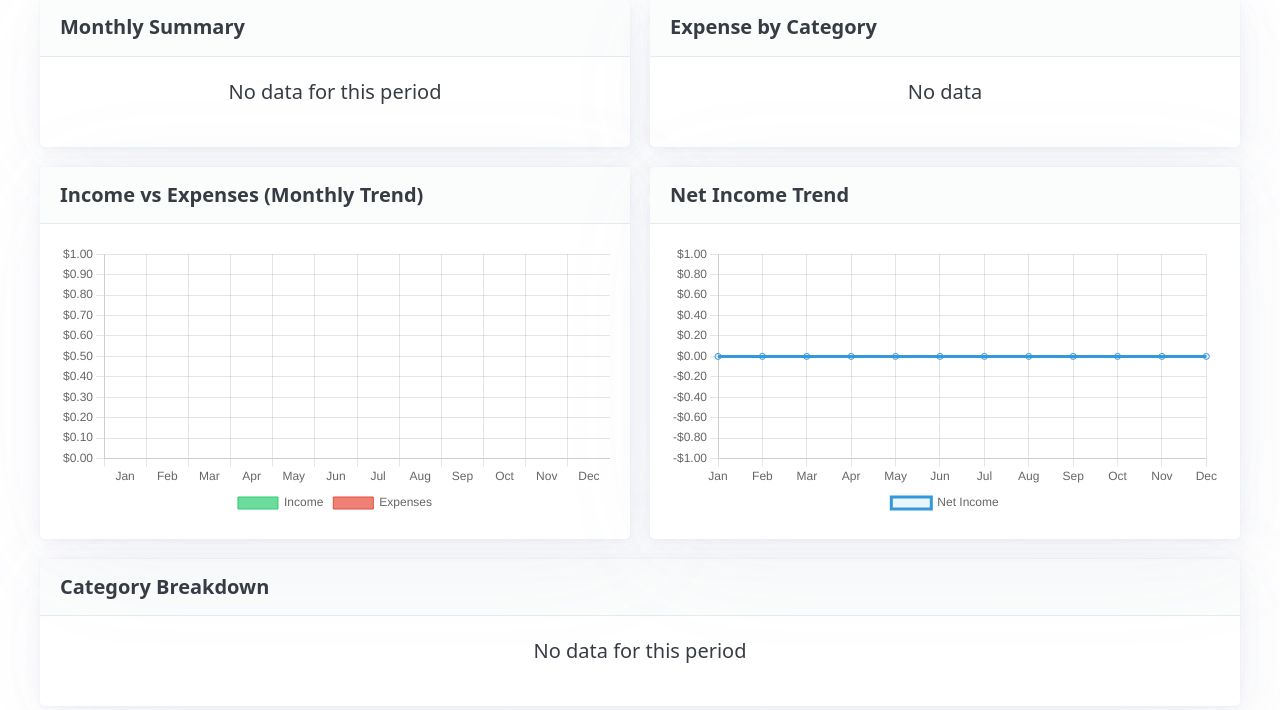
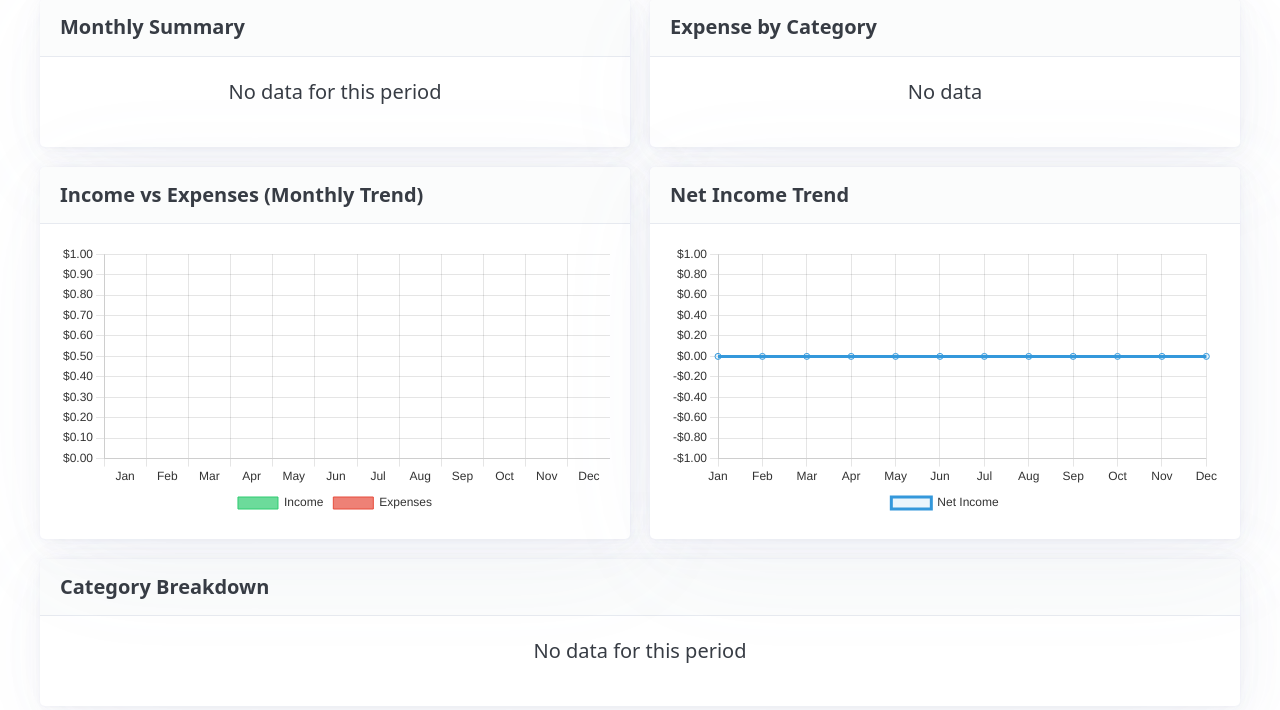
Before and after one commit to notbinsu-byte/money-tracker, a FastAPI app: page /reports in a window 1280 px wide. Shown: the part 289-999 px from the top of the page. Run offline with FastAPI, Linux system fonts and the light colour scheme; data that the repository does not hold is empty; some libraries are stand-ins or nearby versions.

Commit message:
UI/UX bug fixes

```diff
--- a/app/static/js/charts.js
+++ b/app/static/js/charts.js
@@ -16,6 +16,8 @@ function getChartColors(count) {
 function renderPieChart(canvasId, data, currency = 'USD') {
     const ctx = document.getElementById(canvasId);
     if (!ctx) return null;
+    const isDark = document.documentElement.getAttribute('data-theme') === 'dark';
+    const textColor = isDark ? '#c2c7d0' : '#333';
     return new Chart(ctx, {
         type: 'doughnut',
         data: {
@@ -29,7 +31,7 @@ function renderPieChart(canvasId, data, currency = 'USD') {
         options: {
             responsive: true,
             plugins: {
-                legend: { position: 'bottom', labels: { padding: 12, font: { size: 11 } } },
+                legend: { position: 'bottom', labels: { padding: 12, font: { size: 11 }, color: textColor } },
                 tooltip: {
                     callbacks: {
                         label: ctx => {
@@ -47,6 +49,9 @@ function renderPieChart(canvasId, data, currency = 'USD') {
 function renderBarChart(canvasId, monthlyData, currency = 'USD') {
     const ctx = document.getElementById(canvasId);
     if (!ctx) return null;
+    const isDark = document.documentElement.getAttribute('data-theme') === 'dark';
+    const textColor = isDark ? '#c2c7d0' : '#333';
+    const gridColor = isDark ? 'rgba(255,255,255,0.1)' : 'rgba(0,0,0,0.1)';
     return new Chart(ctx, {
         type: 'bar',
         data: {
@@ -71,10 +76,18 @@ function renderBarChart(canvasId, monthlyData, currency = 'USD') {
         options: {
             responsive: true,
             scales: {
-                y: { beginAtZero: true, ticks: { callback: v => formatCurrency(v, currency) } },
+                y: {
+                    beginAtZero: true,
+                    ticks: { callback: v => formatCurrency(v, currency), color: textColor },
+                    grid: { color: gridColor },
+                },
+                x: {
+                    ticks: { color: textColor },
+                    grid: { color: gridColor },
+                },
             },
             plugins: {
-                legend: { position: 'bottom' },
+                legend: { position: 'bottom', labels: { color: textColor } },
                 tooltip: { callbacks: { label: ctx => `${ctx.dataset.label}: ${formatCurrency(ctx.parsed.y, currency)}` } },
             },
         },
@@ -84,6 +97,9 @@ function renderBarChart(canvasId, monthlyData, currency = 'USD') {
 function renderLineChart(canvasId, monthlyData, currency = 'USD') {
     const ctx = document.getElementById(canvasId);
     if (!ctx) return null;
+    const isDark = document.documentElement.getAttribute('data-theme') === 'dark';
+    const textColor = isDark ? '#c2c7d0' : '#333';
+    const gridColor = isDark ? 'rgba(255,255,255,0.1)' : 'rgba(0,0,0,0.1)';
     return new Chart(ctx, {
         type: 'line',
         data: {
@@ -100,10 +116,17 @@ function renderLineChart(canvasId, monthlyData, currency = 'USD') {
         options: {
             responsive: true,
             scales: {
-                y: { ticks: { callback: v => formatCurrency(v, currency) } },
+                y: {
+                    ticks: { callback: v => formatCurrency(v, currency), color: textColor },
+                    grid: { color: gridColor },
+                },
+                x: {
+                    ticks: { color: textColor },
+                    grid: { color: gridColor },
+                },
             },
             plugins: {
-                legend: { position: 'bottom' },
+                legend: { position: 'bottom', labels: { color: textColor } },
                 tooltip: { callbacks: { label: ctx => `Net: ${formatCurrency(ctx.parsed.y, currency)}` } },
             },
         },
@@ -113,6 +136,9 @@ function renderLineChart(canvasId, monthlyData, currency = 'USD') {
 function renderTrendChart(canvasId, data, currency = 'USD') {
     const ctx = document.getElementById(canvasId);
     if (!ctx) return null;
+    const isDark = document.documentElement.getAttribute('data-theme') === 'dark';
+    const textColor = isDark ? '#c2c7d0' : '#333';
+    const gridColor = isDark ? 'rgba(255,255,255,0.1)' : 'rgba(0,0,0,0.1)';
     return new Chart(ctx, {
         type: 'line',
         data: {
@@ -139,10 +165,18 @@ function renderTrendChart(canvasId, data, currency = 'USD') {
         options: {
             responsive: true,
             scales: {
-                y: { beginAtZero: true, ticks: { callback: v => formatCurrency(v, currency) } },
+                y: {
+                    beginAtZero: true,
+                    ticks: { callback: v => formatCurrency(v, currency), color: textColor },
+                    grid: { color: gridColor },
+                },
+                x: {
+                    ticks: { color: textColor },
+                    grid: { color: gridColor },
+                },
             },
             plugins: {
-                legend: { position: 'bottom' },
+                legend: { position: 'bottom', labels: { color: textColor } },
                 tooltip: { callbacks: { label: ctx => `${ctx.dataset.label}: ${formatCurrency(ctx.parsed.y, currency)}` } },
             },
         },
--- a/app/templates/dashboard.html
+++ b/app/templates/dashboard.html
@@ -196,14 +196,14 @@ document.addEventListener('DOMContentLoaded', async () => {
         if (budgets.length > 0) {
             alertsDiv.innerHTML = budgets.map(b => {
                 const pct = Math.min(b.percentage, 100);
-                const color = b.percentage >= 100 ? 'var(--del-color)' : b.percentage >= 80 ? 'var(--warning-color)' : 'var(--ins-color)';
+                const progressClass = b.percentage >= 100 ? 'progress-red' : b.percentage >= 80 ? 'progress-yellow' : 'progress-green';
                 const cur = b.currency || 'USD';
                 return `<div class="budget-alert">
                     <div style="display:flex;justify-content:space-between;margin-bottom:4px;">
                         <span>${escapeHtml(b.category_icon)} ${escapeHtml(b.category_name)} <small style="opacity:0.7;">(${escapeHtml(cur)})</small></span>
                         <span>${formatCurrency(b.spent_amount, cur)} / ${formatCurrency(b.budget_amount, cur)}</span>
                     </div>
-                    <progress value="${pct}" max="100" style="--pico-progress-color:${color};"></progress>
+                    <progress class="${progressClass}" value="${pct}" max="100"></progress>
                 </div>`;
             }).join('');
         }
--- a/app/templates/recurring.html
+++ b/app/templates/recurring.html
@@ -112,7 +112,7 @@ async function loadRecurring() {
                         <br><small>${escapeHtml(r.frequency)} | ${escapeHtml(r.type)} | ${formatCurrency(r.amount, r.currency || 'USD')}</small>
                     </div>
                     <div style="display:flex;gap:0.25rem;align-items:center;">
-                        <span class="badge" style="background:${r.is_active ? 'var(--ins-color)' : 'var(--muted-color)'};color:white;padding:2px 8px;border-radius:4px;font-size:0.8rem;">${r.is_active ? 'Active' : 'Inactive'}</span>
+                        <span class="badge" style="background:${r.is_active ? '#2ecc71' : '#636e72'};color:#fff;padding:2px 8px;border-radius:4px;font-size:0.8rem;">${r.is_active ? 'Active' : 'Inactive'}</span>
                         <button class="outline small-btn" onclick="editRecurring(${r.id})">Edit</button>
                         <button class="outline secondary small-btn" onclick="deleteRecurring(${r.id})">Del</button>
                     </div>
--- a/app/templates/reports.html
+++ b/app/templates/reports.html
@@ -126,7 +126,9 @@ async function loadReports() {
                     + escapeHtml(formatCurrency(t.income, cur)) + '</td></tr>';
                 rows += '<tr><td>Expenses</td><td style="text-align:right;color:var(--del-color);">'
                     + escapeHtml(formatCurrency(t.expense, cur)) + '</td></tr>';
-                rows += '<tr><td><strong>Net</strong></td><td style="text-align:right;"><strong>'
+                const netVal = parseFloat(t.net) || 0;
+                const netColor = netVal >= 0 ? 'var(--ins-color)' : 'var(--del-color)';
+                rows += '<tr><td><strong>Net</strong></td><td style="text-align:right;color:' + netColor + ';"><strong>'
                     + escapeHtml(formatCurrency(t.net, cur)) + '</strong></td></tr>';
             });
             document.getElementById('monthly-summary').innerHTML = '<table>' + rows + '</table>';
--- a/app/templates/transactions.html
+++ b/app/templates/transactions.html
@@ -202,7 +202,7 @@ async function loadTransactions() {
         tbody.innerHTML = data.items.map(t => `
             <tr>
                 <td>${formatDate(t.date)}</td>
-                <td><span style="color:${escapeHtml(t.category_color || '#666')}">${escapeHtml(t.category_icon || '')} ${escapeHtml(t.category_name || '')}</span></td>
+                <td><span style="display:inline-block;width:8px;height:8px;border-radius:50%;background:${escapeHtml(t.category_color || '#6c757d')};margin-right:6px;"></span>${escapeHtml(t.category_icon || '')} ${escapeHtml(t.category_name || '')}</td>
                 <td>${escapeHtml(t.description)}</td>
                 <td style="text-align:right;color:${t.type === 'income' ? 'var(--ins-color)' : 'var(--del-color)'}">
                     ${t.type === 'income' ? '+' : '-'}${formatCurrency(t.amount, t.currency || 'USD')}
```
Also changed, not shown: app/static/css/style.css (+39 -1 lines), app/templates/budgets.html (+5 -3 lines), Screenshot (1).png (added).
